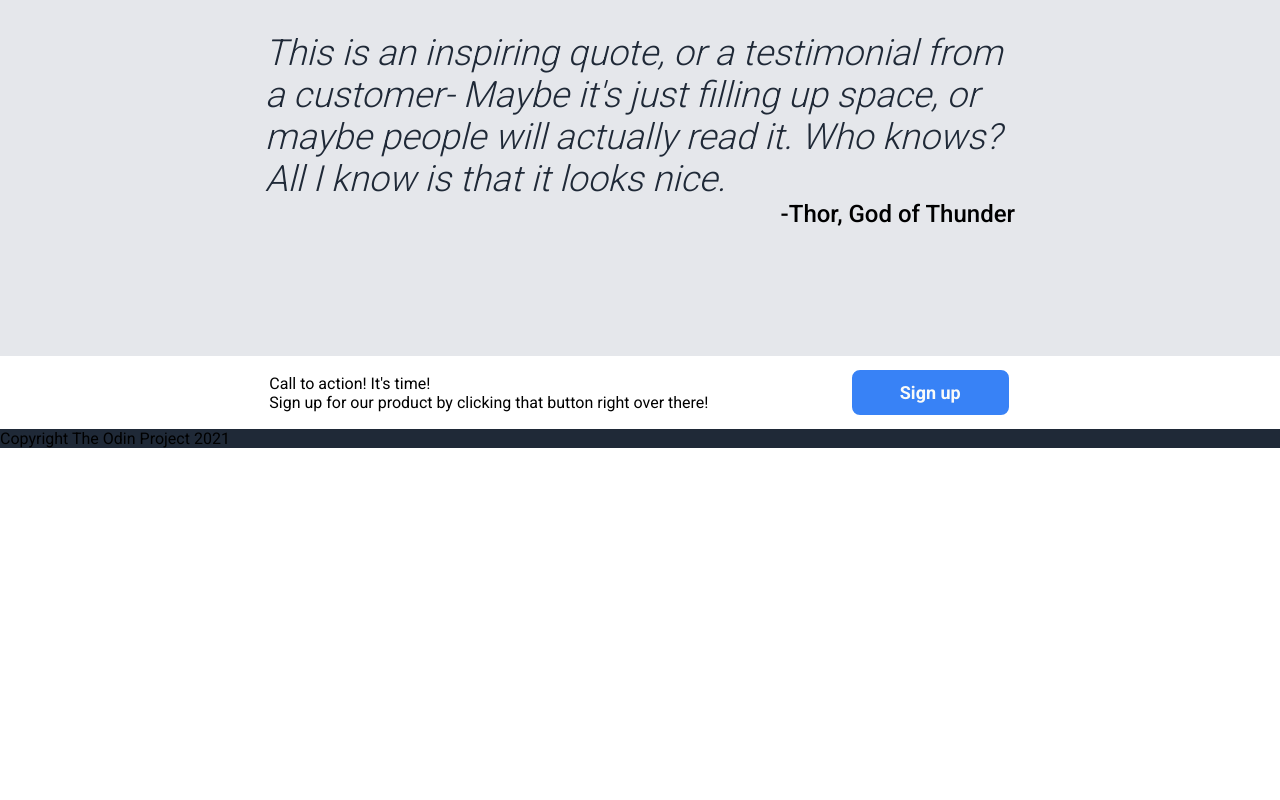
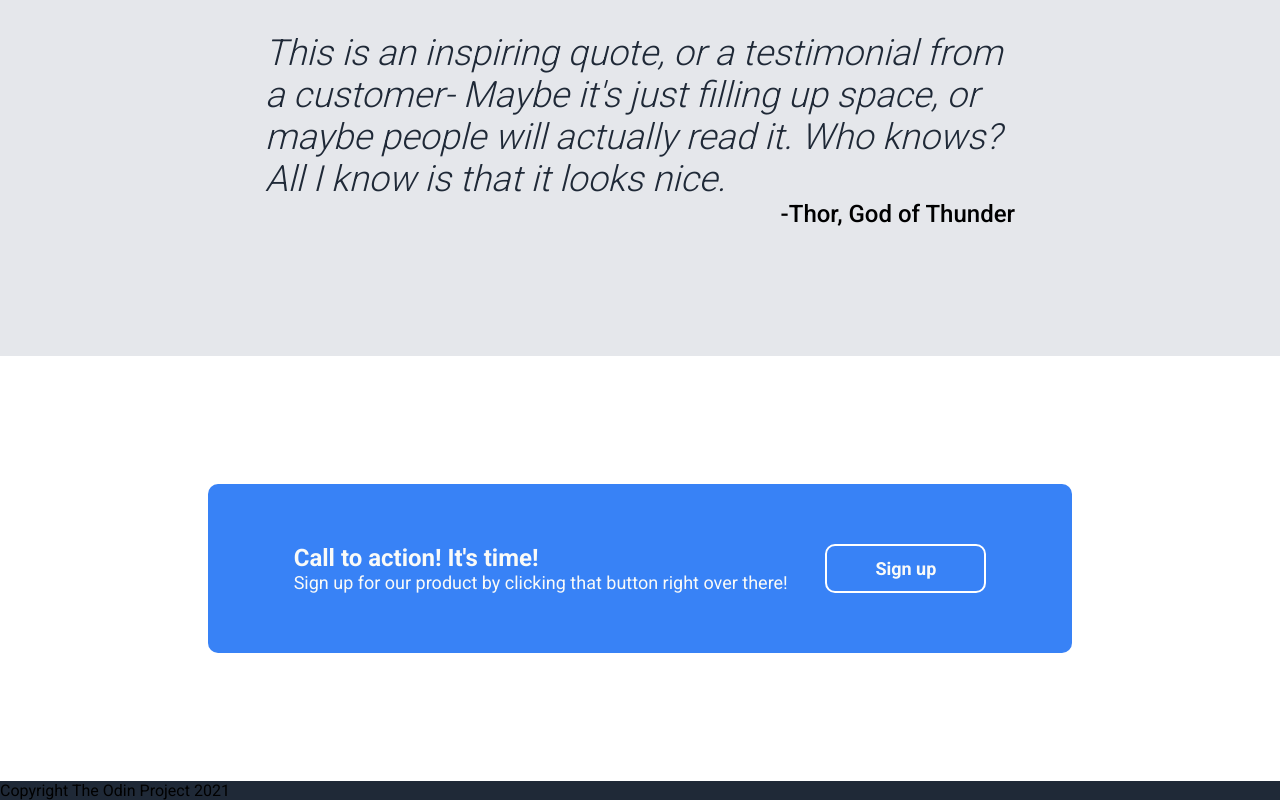
Before and after one commit to LorenzoTaglio/Landing-Page, a plain HTML site: page index.html in a window 1280 px wide. Shown: the part 1196-1996 px from the top of the page. Before the commit the page ends 1644 px from the top, so only its background shows below. Drawn offline with Linux system fonts and the light colour scheme.

Commit message:
Style 'call' section

```diff
--- a/style.css
+++ b/style.css
@@ -158,17 +158,28 @@ body{
     display: flex;
     justify-content: center;
     align-items: center;
+    margin: 128px auto;
 }
 
 .call .content{
-    width: 80%;
+    width: 60%;
     display: flex;
     justify-content: space-evenly;
     align-items: center;
+    background-color: #3882F6;
+    border-radius: 10px;
+    padding: 48px;
 }
 
 .call .content .left-text{
+    color: #F9FAF8;
     display: flex;
     flex-direction: column;
     justify-content: center;
+    font-size: 18px;
 }
+
+.call .content .left-text .title{
+    font-size: 24px;
+    font-weight: 700;
+}
```
